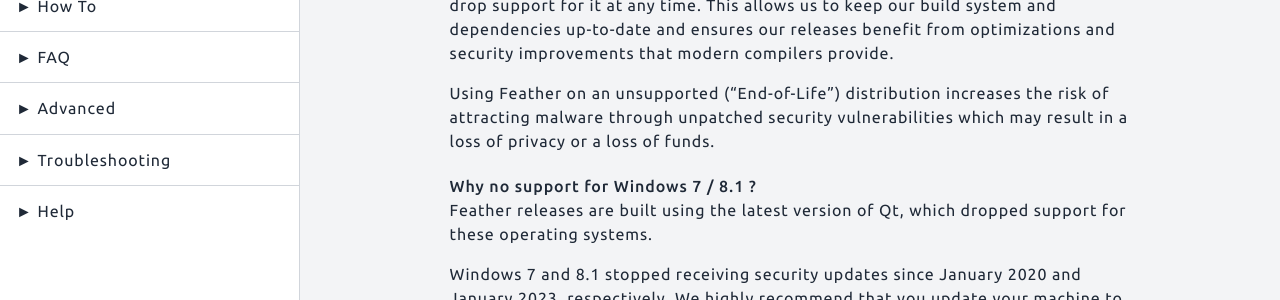
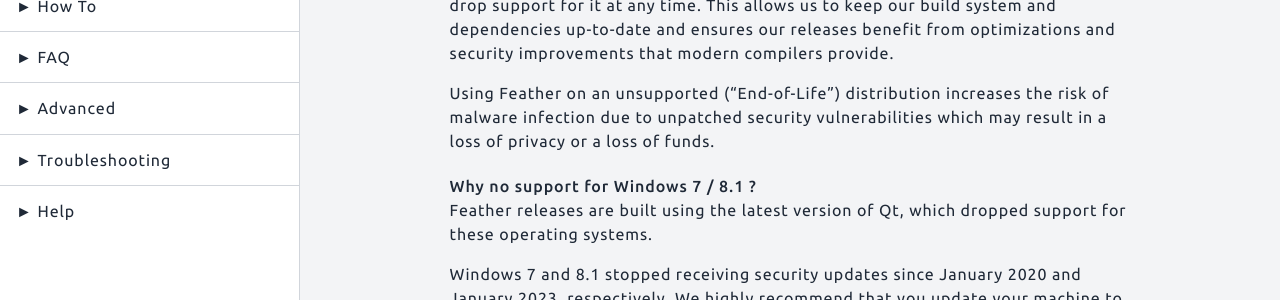
Before and after one commit to jermanuts/feather-docs, a Jekyll site: the page built from content/_guides/supported_operating_systems.md, in a window 1280 px wide and 956 px high. Shown: the part 539-839 px from the top of the window. Built offline with Jekyll 4.4.1, drawn with Linux system fonts in a browser that asks for light colours.

Commit message:
Update supported_operating_systems.md

```diff
--- a/content/_guides/supported_operating_systems.md
+++ b/content/_guides/supported_operating_systems.md
@@ -21,8 +21,7 @@
 This allows us to keep our build system and dependencies up-to-date and ensures our releases benefit from optimizations
 and security improvements that modern compilers provide.
 
-Using Feather on an unsupported ("End-of-Life") distribution increases the risk of attracting malware through unpatched
-security vulnerabilities which may result in a loss of privacy or a loss of funds.
+Using Feather on an unsupported ("End-of-Life") distribution increases the risk of malware infection due to unpatched security vulnerabilities which may result in a loss of privacy or a loss of funds.
 
 #### Why no support for Windows 7 / 8.1 ?
 
```
